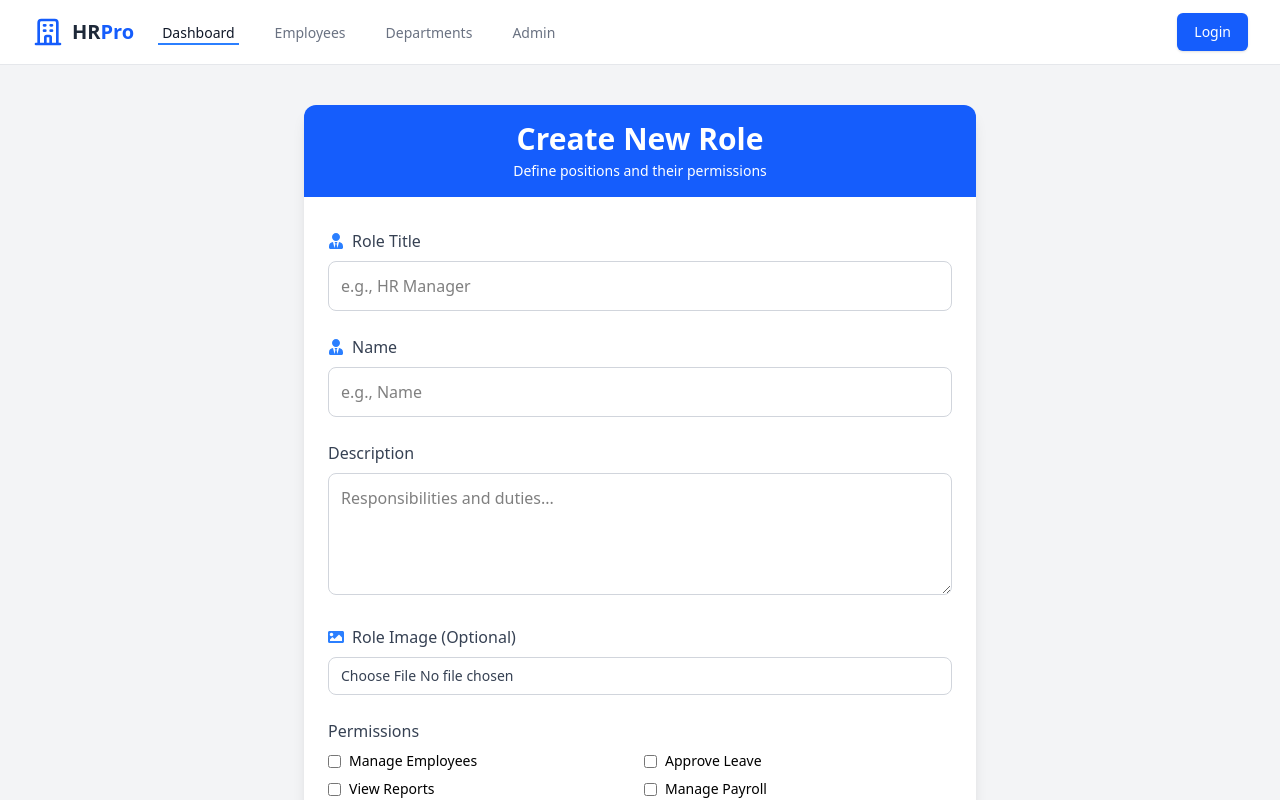
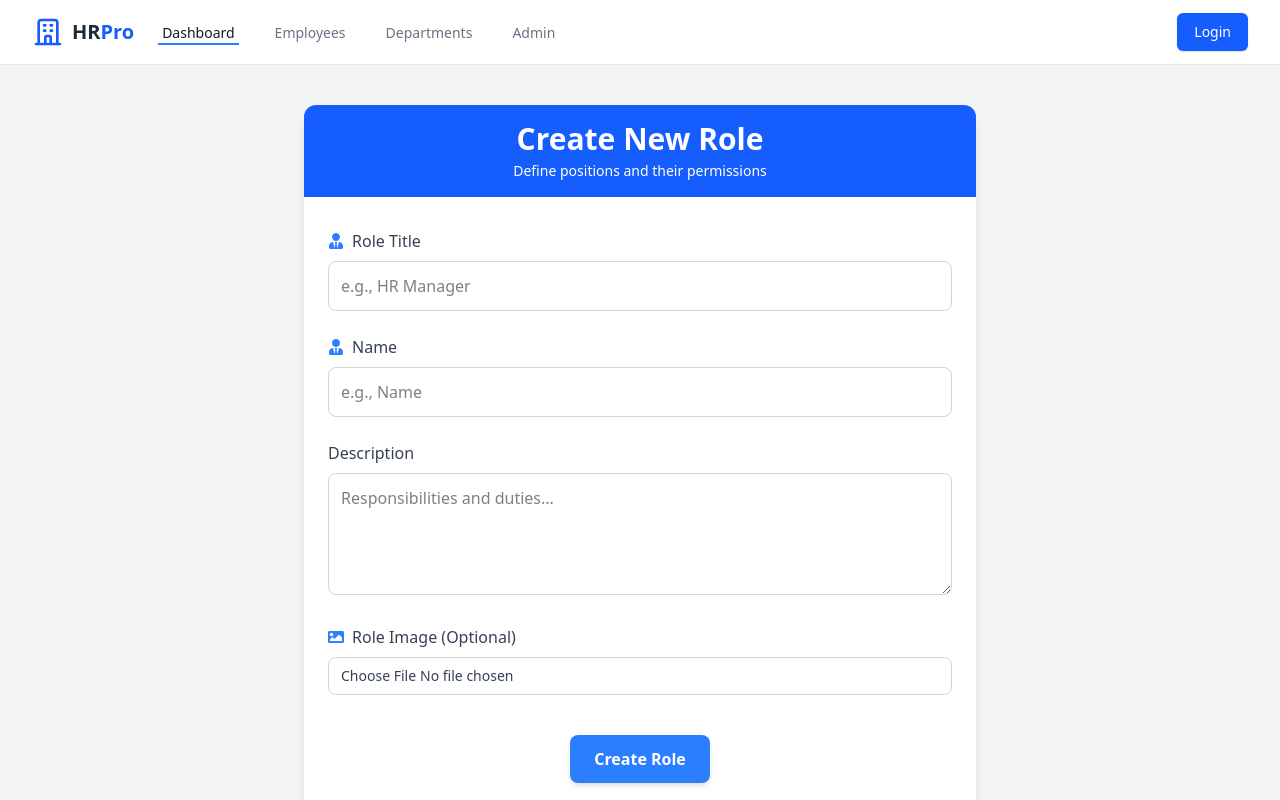
Before and after one commit to LAHIRUKBI/HR, a React (Vite) app in the folder Frontend/: page /Manager_Register in a window 1280 px wide. Shown: the top 800 px of the page. Built offline with nearby package versions, Linux system fonts and the light colour scheme.

Commit message:
remove some field

```diff
--- a/Frontend/src/pages/Manager_Register.jsx
+++ b/Frontend/src/pages/Manager_Register.jsx
@@ -8,17 +8,9 @@ export default function Manager_Register() {
     title: '',
     name: '',
     description: '',
-    permissions: []
   });
   const [image, setImage] = useState(null);
   const [preview, setPreview] = useState(null);
-
-  const permissionsList = [
-    "manage_employees",
-    "approve_leave",
-    "view_reports",
-    "manage_payroll"
-  ];
 
   const handleImageChange = (e) => {
     const file = e.target.files[0];
@@ -35,7 +27,6 @@ export default function Manager_Register() {
     data.append('title', formData.title);
     data.append('name', formData.name);
     data.append('description', formData.description);
-    data.append('permissions', JSON.stringify(formData.permissions));
     if (image) data.append('image', image);
 
     try {
@@ -47,22 +38,13 @@ export default function Manager_Register() {
 
       toast.success('Role created successfully!');
       // Reset form
-      setFormData({ title: '', description: '', permissions: [] });
+      setFormData({ title: '', name: '', description: '' });
       setImage(null);
       setPreview(null);
 
     } catch (error) {
       toast.error('Failed to create role: ' + (error.response?.data || error.message));
     }
-  };
-
-  const togglePermission = (permission) => {
-    setFormData(prev => ({
-      ...prev,
-      permissions: prev.permissions.includes(permission)
-        ? prev.permissions.filter(p => p !== permission)
-        : [...prev.permissions, permission]
-    }));
   };
 
   return (
@@ -145,28 +127,6 @@ export default function Manager_Register() {
               )}
             </div>
 
-            {/* Permissions */}
-            <div>
-              <label className="block text-gray-700 font-medium mb-2">
-                Permissions
-              </label>
-              <div className="grid grid-cols-2 gap-2">
-                {permissionsList.map(permission => (
-                  <label key={permission} className="flex items-center space-x-2">
-                    <input
-                      type="checkbox"
-                      checked={formData.permissions.includes(permission)}
-                      onChange={() => togglePermission(permission)}
-                      className="rounded text-blue-600"
-                    />
-                    <span className="text-sm capitalize">
-                      {permission.replace('_', ' ')}
-                    </span>
-                  </label>
-                ))}
-              </div>
-            </div>
-
             {/* Submit Button */}
             <div className="flex justify-center pt-4">
               <button
```
Also changed, not shown: 5 other files (tests, documents, lock files or other folders).
